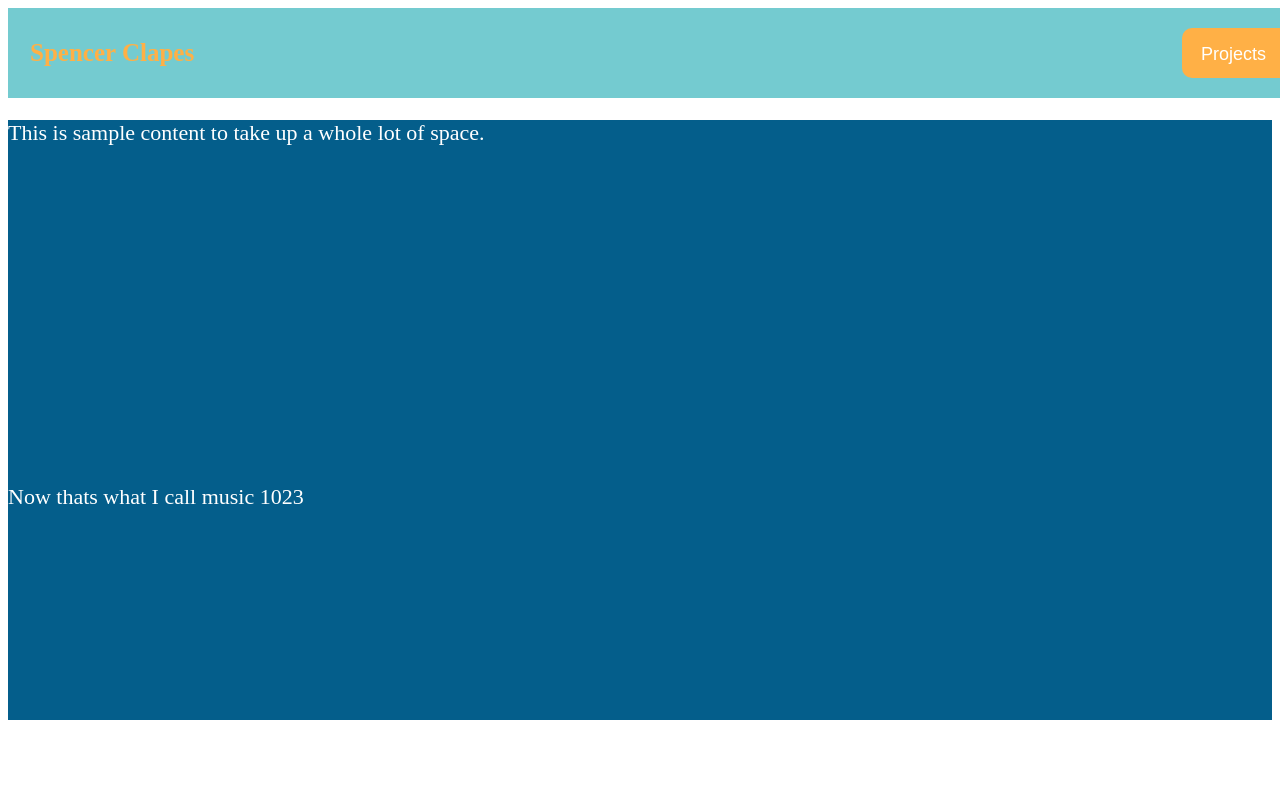
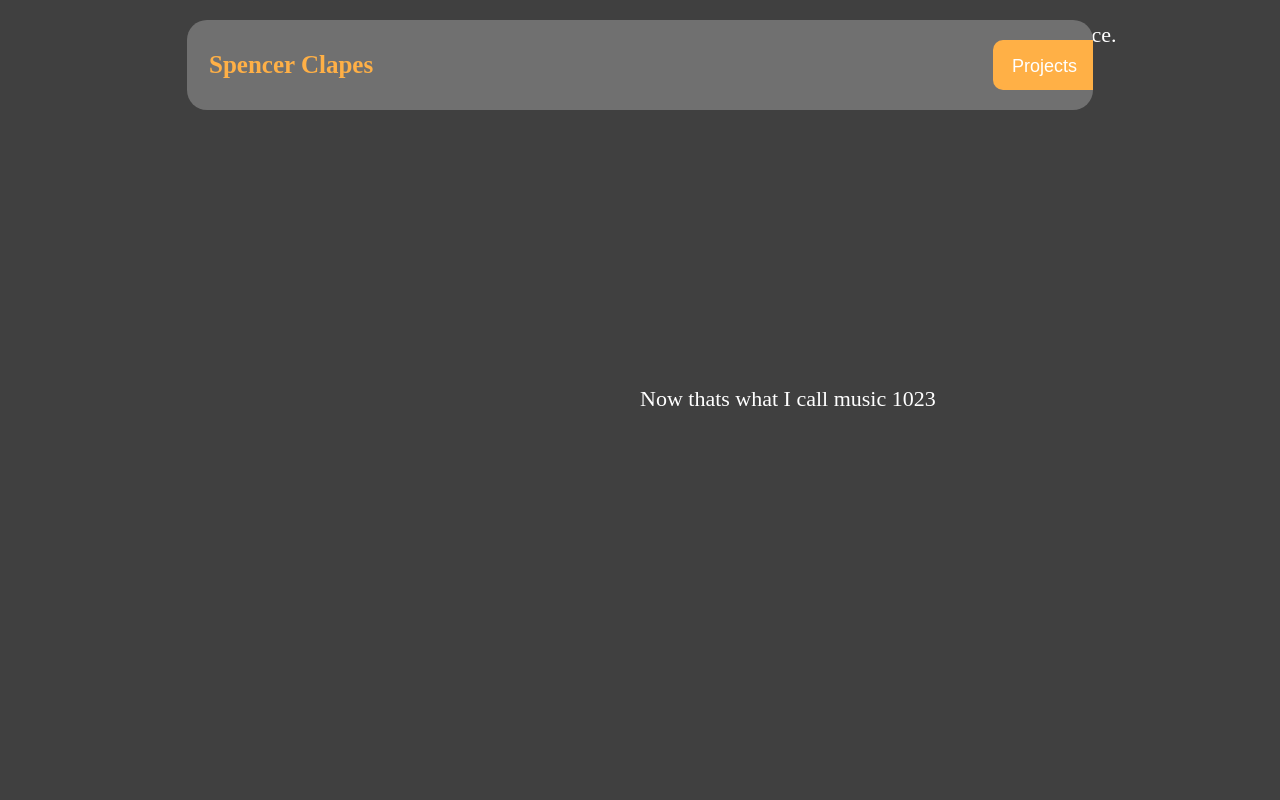
Before and after one commit to TopSpankyyy/spencer-website, a Flask app: page / in a window 1280 px wide. Run offline with Flask 2, Linux system fonts and the light colour scheme.

Commit message:
finally making it look like a website

```diff
--- a/static/style/styles.css
+++ b/static/style/styles.css
@@ -1,15 +1,24 @@
 /* DARK BLUE = #061826 */
 
 body{
-  background-color: #ffffff;
+  background-color: #404040;
+  margin: 0px;
 }
 
 .header {
+  margin-left: auto;
+  margin-right: auto;
+  left: 0;
+  right: 0;
   overflow: hidden;
-  width: 100%;
-  top: 7px;
-  background-color: #74cbd0;
+  margin-top: 20px;
+  width: 70%;
+  background-color: #707070;
   padding: 20px 10px;
+  padding-right: 0px;
+  border-radius: 20px;
+  position: absolute;
+  text-align: center;
 }
 
 .logo {
@@ -27,11 +36,20 @@ body{
   font-weight: bold;
 }
 
+.imageBody {
+  float: left;
+  width: 50%;
+  height: 100%;
+  background-color: #ffb046;
+  position: absolute;
+  z-index: -1;
+}
+
 .bodyBody {
-  width: 100%;
-  height: 600px;
-  margin: 0px auto;
-  background-color: #045e8b;
+  width: 50%;
+  height: 100%;
+  float: right;
+  background-color: #404040;
   font-size: 22px;
   color: white;
 }
@@ -54,6 +72,7 @@ body{
 /* Float the link section to the right */
 .dropdown {
   float: right;
+  margin: 0px;
 }
 
 .drop-button {
@@ -69,6 +88,7 @@ body{
   border: none;
   font-size: 18px;
   text-align: right;
+  margin: 0px;
 }
 
 .dropdown-content {
--- a/templates/indexCopy.html
+++ b/templates/indexCopy.html
@@ -5,6 +5,7 @@
 		<link type="text/css" rel="stylesheet" href="C:\Users\Spencer Clapes\Documents\SpencerWebsite\spencer-website\static\style\styles.css">
 	</head>
 	<body>
+		<div class="imageBody">This will be replaced with an image real soon besties :)<br><br><br><br><br><br><br>yessirree</div>
 		<div class="header">
 			<a href="http://www.spencerclapes.com" class="logo">Spencer Clapes</a>
 			<div class="dropdown" style="float: right;">
```
